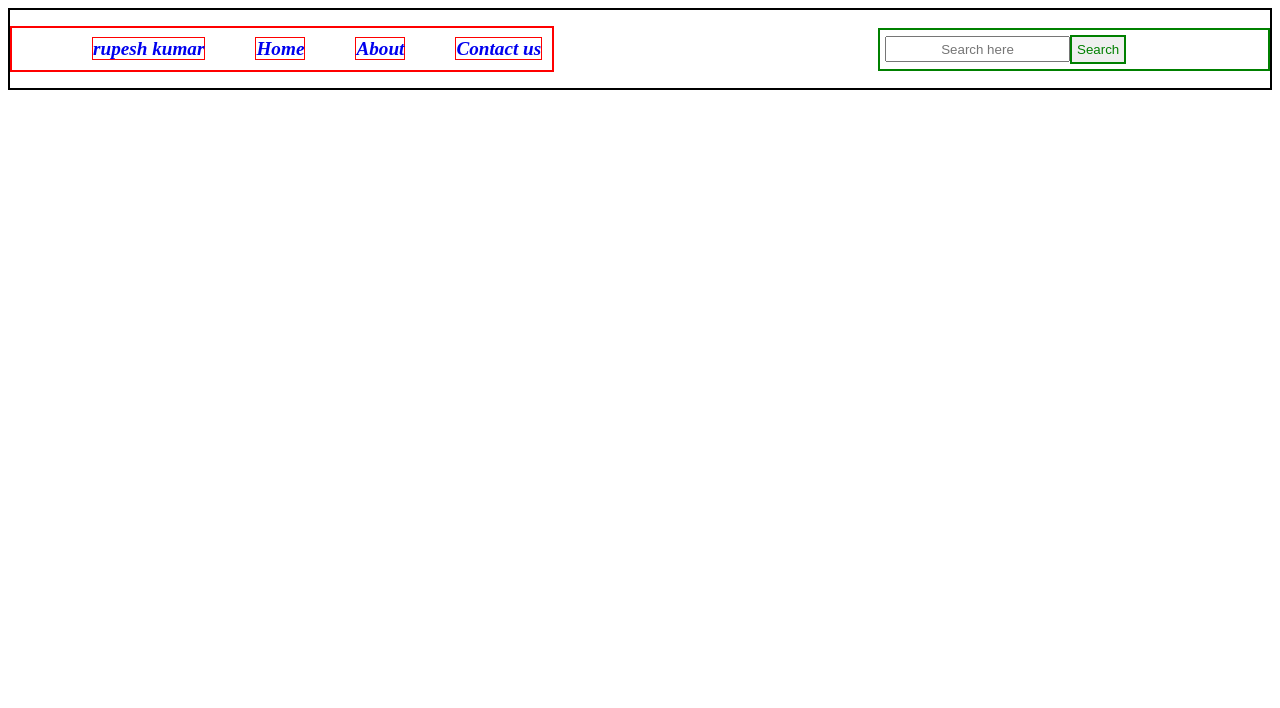
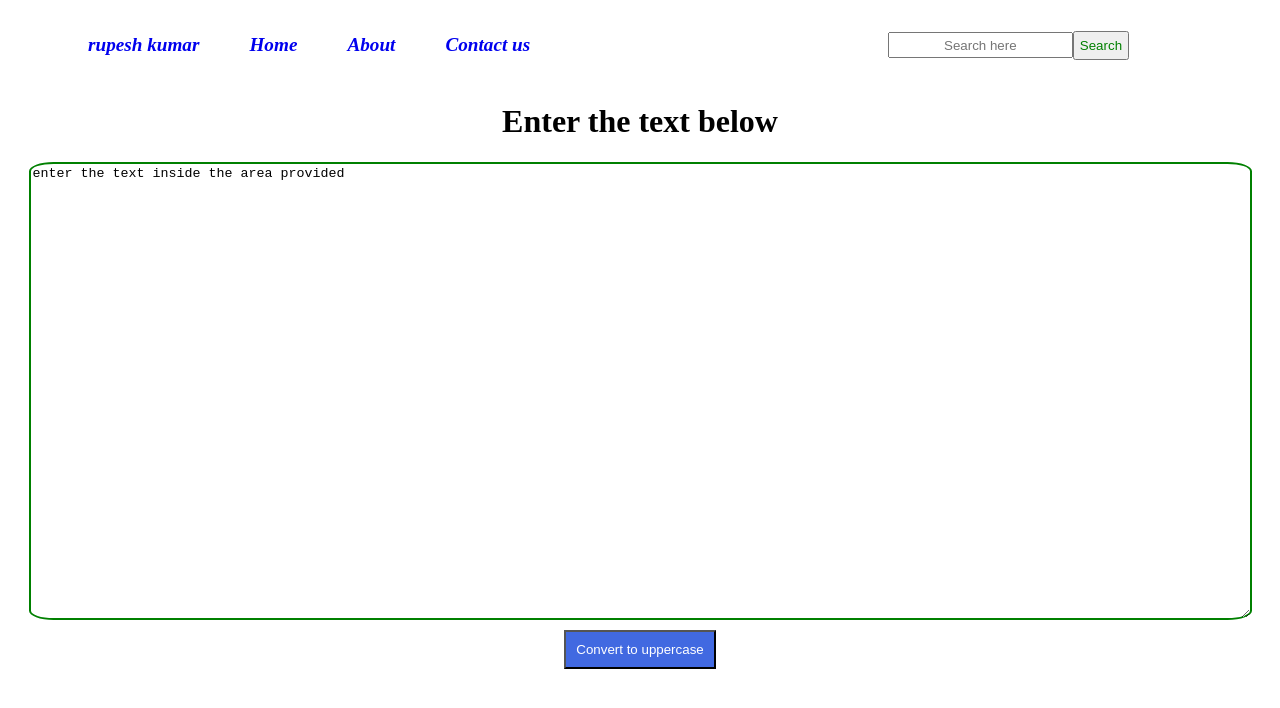
Before and after one commit to rupeshkumar8825/firstreactapp, a React (Create React App) app in the folder app1/: page / in a window 1280 px wide. Shown: the top 708 px of the page. Built offline with nearby package versions, Linux system fonts and the light colour scheme.

Commit message:
made the application to convert the string to uppercase

```diff
--- a/app1/src/App.js
+++ b/app1/src/App.js
@@ -1,5 +1,6 @@
 // we will import the navbar here and then send the app to the indexedDB.jx file
 import Navbar from "./components/Navbar";
+import Textform from "./components/Textform";
 
 function App() {
   console.log("we are at the app file where we will inherit the navbar ");
@@ -8,6 +9,8 @@ function App() {
   return (
     <>
       <Navbar title="rupesh kumar"></Navbar>
+      {/* adding the textarea for the application to be created here using the react and css and the javascript for the learning purpose  */}
+      <Textform title="Enter the text below"></Textform>
     </>
   );
 }
--- /dev/null
+++ b/app1/src/components/Textform.js
@@ -0,0 +1,52 @@
+// lets make the textarea for the website app that we are making right now
+import { useState } from "react";
+import React from "react";
+
+// we also have the props here so fetching the argument for this purpose
+function Textform(props) {
+  console.log("right now i am at the textform component");
+  // now we have to design for this the proper upper case converter app using the react for the elarning purpose
+  //   defining the handlers here
+  function handleOnChange(event) {
+    console.log("the onchange handler is called ");
+    setText(event.target.value);
+
+    // say everything went fine
+    return;
+  }
+
+  function handleOnClick() {
+    console.log("the button has been clicked ");
+    console.log("we have tochange the current string to the alphabet");
+    let curr_text = text.toUpperCase();
+    setText(curr_text);
+
+    // say everything went fine
+    return;
+  }
+  // defining the state variable to keep track of the contents inside the textarea
+  const [text, setText] = useState("enter the text inside the area provided");
+  // say evrything went fine
+  return (
+    <>
+      <h1 className="heading">{props.title}</h1>
+      <div className="container">
+        {/* we have made our own handlers to handle the events like the click or change  */}
+        <textarea
+          name="Textarea"
+          value={text}
+          onChange={handleOnChange}
+          id="textarea"
+          cols="150"
+          rows="30"
+        ></textarea>
+        <button className="btn" onClick={handleOnClick}>
+          Convert to uppercase
+        </button>
+      </div>
+    </>
+  );
+}
+
+// we have to export this to make use of it to other files
+export default Textform;
--- a/app1/src/index.css
+++ b/app1/src/index.css
@@ -1,6 +1,6 @@
 /* writing the css for the navbar for the learning purpose  */
 .navbar {
-  border: 2px solid black;
+  /* border: 2px solid black; */
   display: flex;
   /* flex-direction: column; */
   justify-content: space-between;
@@ -8,7 +8,7 @@
 }
 
 .navigation {
-  border: 2px solid red;
+  /* border: 2px solid red; */
   color: black;
   font-style: italic;
   font-weight: bold;
@@ -25,14 +25,14 @@
 
 .navigation a {
   text-decoration: none;
-  border: 1px solid red;
+  /* border: 1px solid red; */
   font-size: 1.2rem;
 }
 
 /* designing the searchbar  */
 .searchbar {
   width: 30%;
-  border: 2px solid green;
+  /* border: 2px solid green; */
   padding: 5px;
 }
 
@@ -43,7 +43,40 @@
 }
 
 .searchbar button {
-  border: 2px solid green;
+  /* border: 2px solid green; */
   color: green;
   padding: 5px;
 }
+
+/* writing the css for the textarea of our application for the learning purpose  */
+.container {
+  /* border: 2px solid black; */
+  display: flex;
+  justify-content: center;
+  align-items: center;
+  flex-direction: column;
+  margin: auto;
+  /* padding: 40px; */
+}
+
+.heading {
+  /* border: 2px solid red; */
+  /* margin-top: 20px; */
+  text-align: center;
+  /* margin: 0px; */
+}
+
+#textarea {
+  /* width: 80%; */
+  /* height: 100%; */
+  border: 2px solid green;
+  border-radius: 2%;
+}
+
+.btn {
+  /* border: 2px solid blac; */
+  padding: 10px;
+  background-color: royalblue;
+  color: white;
+  margin-top: 10px;
+}
```
